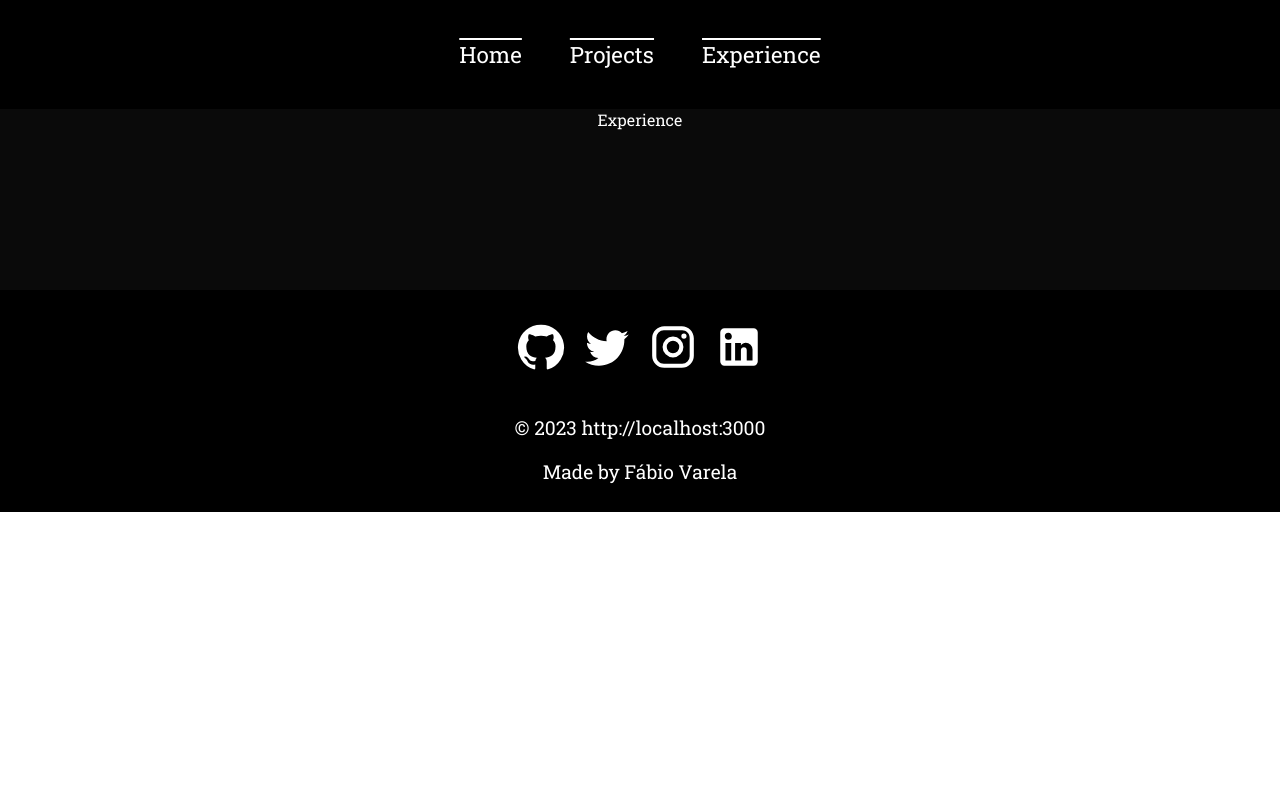
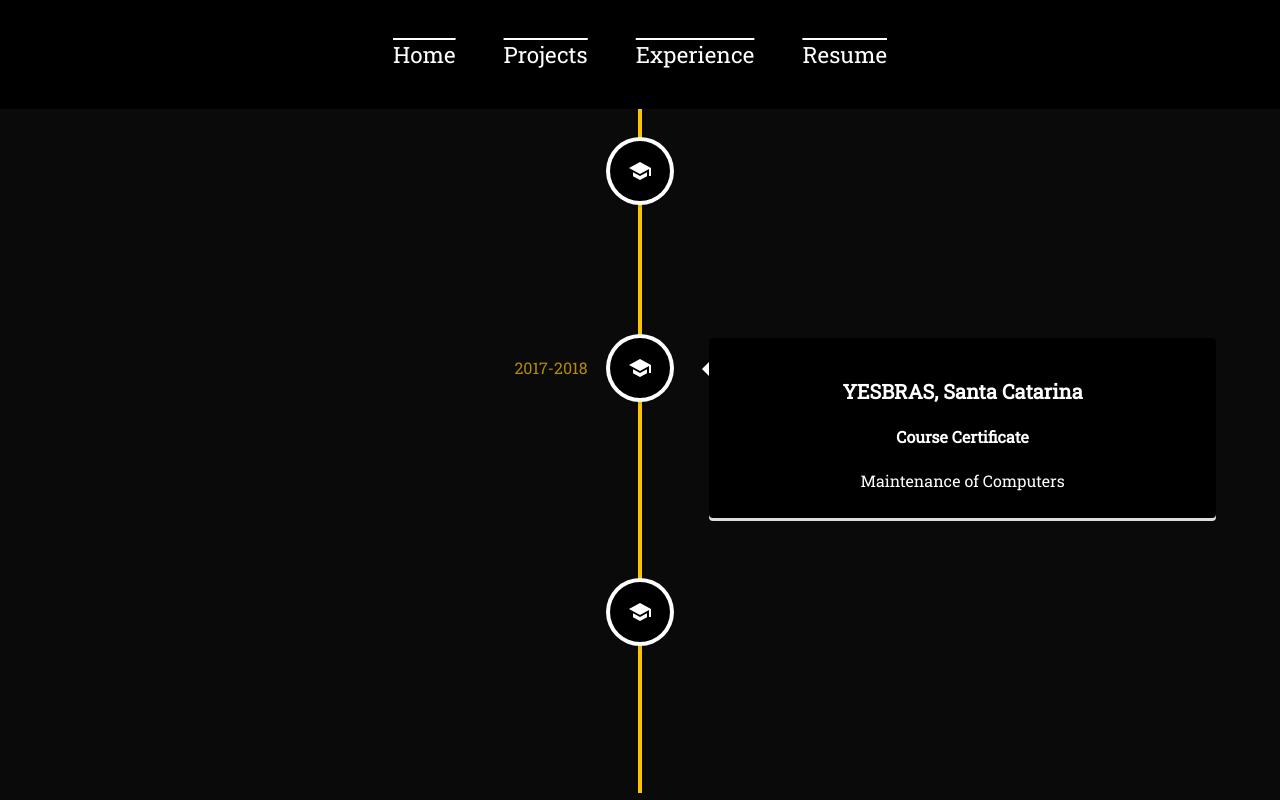
Before and after one commit to FabioVV/portfolio-react, a React (Create React App) app: page /experiences in a window 1280 px wide. Shown: the top 800 px of the page. Built offline with nearby package versions, Linux system fonts and the light colour scheme.

Commit message:
Finished Experience

```diff
--- a/src/components/Navbar.js
+++ b/src/components/Navbar.js
@@ -18,7 +18,7 @@
             <Link to="/"> Home </Link>
             <Link to="/projects"> Projects </Link>
             <Link to="/experiences"> Experience </Link>
-
+            <Link to="/my-resume"> Resume </Link>
         </div>
     </div>;
 
--- a/src/pages/Experience.js
+++ b/src/pages/Experience.js
@@ -1,7 +1,53 @@
 import React from 'react'
+import { VerticalTimeline, VerticalTimelineElement } from 'react-vertical-timeline-component';
+import 'react-vertical-timeline-component/style.min.css'
+import SchoolIcon from '@mui/icons-material/School';
+import '../styles/experience.css'
 
 export default function Experience(){
     return (
-        <div className='Experiences'>Experience</div>
-    );
+        <div className='Experiences'>
+            <VerticalTimeline lineColor='#fbc403'>
+                <VerticalTimelineElement
+                className='vertical-timeline-element--education'
+                date='2017-2019'
+
+                contentStyle={{ background:"black", color:"white" }}
+                iconStyle={{background:"black", color:"white"}}
+                icon={<SchoolIcon/>}
+                >
+                    <h2 style={{ color:"white" }} className='vetical-timeline-element-title'>CEDUP Renato Ramos da Silva, Santa Catarina</h2>
+                    <p>High School Diploma</p>
+                </VerticalTimelineElement>
+
+                <VerticalTimelineElement
+                className='vertical-timeline-element--education'
+                date='2017-2018'
+
+                contentStyle={{ background:"black", color:"white" }}
+                iconStyle={{background:"black", color:"white"}}
+                icon={<SchoolIcon/>}
+                >
+                    <h2 style={{ color:"white" }} className='vetical-timeline-element-title'>YESBRAS, Santa Catarina</h2>
+                    <h4 style={{ color:"white" }} className='vetical-timeline-element-subtitle'>Course Certificate</h4>
+                    <p>Maintenance of Computers</p>
+                </VerticalTimelineElement>
+
+                <VerticalTimelineElement
+                className='vertical-timeline-element--education'
+                date='2022-Present'
+
+                contentStyle={{ background:"black", color:"white" }}
+                iconStyle={{background:"black", color:"white"}}
+                icon={<SchoolIcon/>}
+                >
+                    <h2 style={{ color:"white" }} className='vetical-timeline-element-title'>IMPACTA tecnologia, São Paulo</h2>
+                    <h4 style={{ color:"white" }} className='vetical-timeline-element-subtitle'>Bachelor's Degree</h4>
+                    <p>Information Systems</p>
+                </VerticalTimelineElement>
+
+
+
+            </VerticalTimeline>
+        </div>);
 }
--- a/src/styles/App.css
+++ b/src/styles/App.css
@@ -13,6 +13,9 @@
 
 .App{
   text-align: center;
+  width: 100%;
+  display: flex;
+  flex-direction: column;
 }
 
 
@@ -30,3 +33,8 @@
   margin: 0;
   padding: 0;
 }
+
+
+.experience-text{
+  color: rgb(255, 255, 255);
+}
--- /dev/null
+++ b/src/styles/experience.css
@@ -0,0 +1,3 @@
+span{
+    text-align: left;
+}
```
